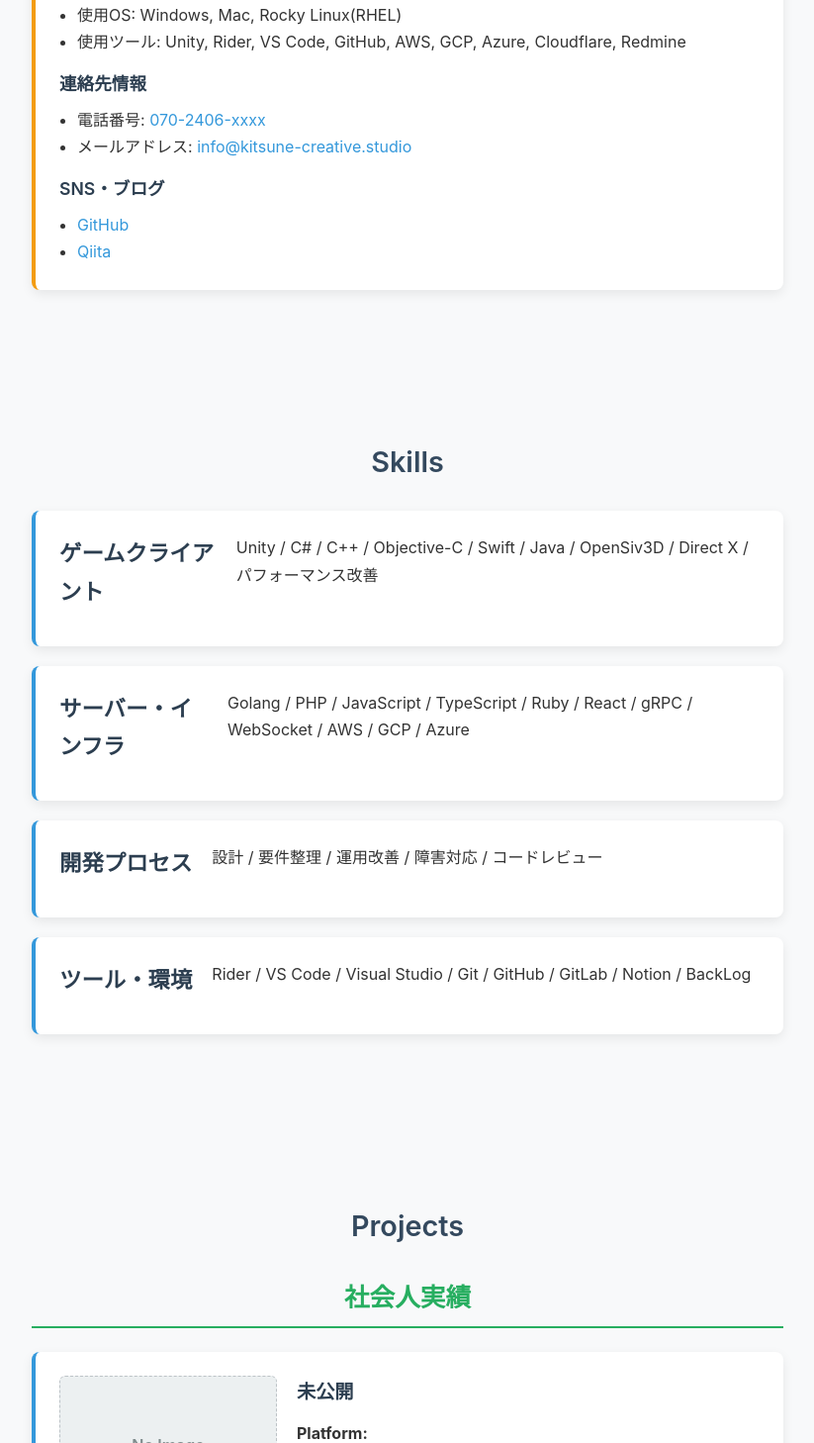
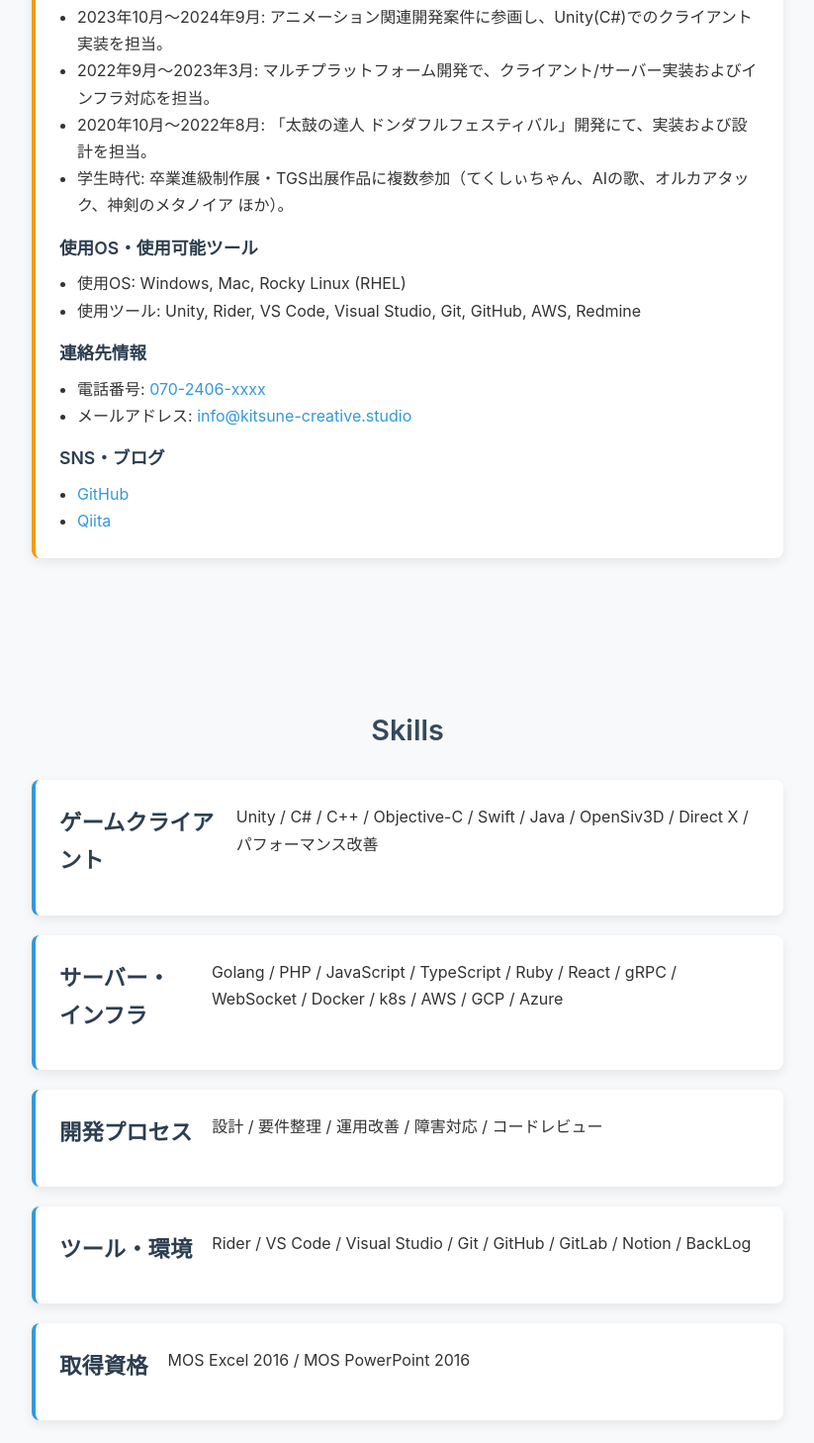
Before and after one commit to kcs-study-class/Portfolio-Sample, a React (Vite) app: page / in a window 1280 px wide. Shown: the part 852-2310 px from the top of the page at 99% size, without its empty margins (228-1051 px from the left). Built offline with nearby package versions, Linux system fonts and the light colour scheme.

Commit message:
Make Footer. UpdateProjects.

```diff
--- a/src/App.css
+++ b/src/App.css
@@ -516,3 +516,32 @@ a:hover {
     padding: 80px 16px 40px;
   }
 }
+
+/* Footer */
+.footer {
+  border-top: 1px solid #e1e8ee;
+  background: #ffffff;
+}
+
+.footer-inner {
+  max-width: 800px;
+  margin: 0 auto;
+  padding: 18px 20px 28px;
+  display: flex;
+  align-items: center;
+  justify-content: space-between;
+  gap: 12px;
+  color: #5f6b76;
+  font-size: 0.95rem;
+}
+
+.footer-inner p {
+  margin: 0;
+}
+
+@media (max-width: 768px) {
+  .footer-inner {
+    flex-direction: column;
+    align-items: flex-start;
+  }
+}
--- a/src/App.tsx
+++ b/src/App.tsx
@@ -5,6 +5,7 @@ import About from './components/About'
 import Skills from './components/Skills'
 import Projects from './components/Projects'
 import Contact from './components/Contact'
+import Footer from './components/Footer'
 import './App.css'
 
 const App: React.FC = () => {
@@ -28,6 +29,7 @@ const App: React.FC = () => {
           <Contact />
         </section>
       </main>
+      <Footer />
     </div>
   )
 }
--- a/src/components/About.tsx
+++ b/src/components/About.tsx
@@ -11,12 +11,16 @@ const About: React.FC = () => {
     selfPr:
       '企画から実装、運用改善までを一貫して進められることが強みです。要件を整理して優先順位を明確にし、短いサイクルで検証しながら品質と速度を両立します。開発中は進捗と課題を可視化し、関係者との認識ずれを防ぎます。新しい技術の検証も継続し、再利用しやすい構成で長期運用に耐える成果物を目指しています。',
     careerAndAwards: [
-      '職務経歴を入力してください',
-      '受賞歴を入力してください'
+      '2024年12月〜2025年5月: ライブ配信連動ゲーム開発にて、UnityクライアントとGolangバックエンドの実装を担当。',
+      '2024年10月〜2025年11月: 運用中スマホタイトルの改修案件で、機能追加・不具合修正・運用改善を担当。',
+      '2023年10月〜2024年9月: アニメーション関連開発案件に参画し、Unity(C#)でのクライアント実装を担当。',
+      '2022年9月〜2023年3月: マルチプラットフォーム開発で、クライアント/サーバー実装およびインフラ対応を担当。',
+      '2020年10月〜2022年8月: 「太鼓の達人 ドンダフルフェスティバル」開発にて、実装および設計を担当。',
+      '学生時代: 卒業進級制作展・TGS出展作品に複数参加（てくしぃちゃん、AIの歌、オルカアタック、神剣のメタノイア ほか）。'
     ],
     osAndTools: [
-      '使用OS: Windows, Mac, Rocky Linux(RHEL)',
-      '使用ツール: Unity, Rider, VS Code, GitHub, AWS, GCP, Azure, Cloudflare, Redmine'
+      '使用OS: Windows, Mac, Rocky Linux (RHEL)',
+      '使用ツール: Unity, Rider, VS Code, Visual Studio, Git, GitHub, AWS, Redmine'
     ],
     phone: '070-2406-xxxx',
     email: 'info@kitsune-creative.studio',
--- /dev/null
+++ b/src/components/Footer.tsx
@@ -0,0 +1,16 @@
+import React from 'react'
+
+const Footer: React.FC = () => {
+  const year = new Date().getFullYear()
+
+  return (
+    <footer className="footer">
+      <div className="footer-inner">
+        <p>© {year} Kitsune Creative Studio. All rights reserved.</p>
+        <a href="#about" aria-label="プロフィールへ戻る">Back to top</a>
+      </div>
+    </footer>
+  )
+}
+
+export default Footer
--- a/src/components/Projects.tsx
+++ b/src/components/Projects.tsx
@@ -46,6 +46,11 @@ const Projects: React.FC<ProjectsProps> = ({ projects }) => {
                   Play
                 </a>
               )}
+              {project.homepage && (
+                <a href={project.homepage} target="_blank" rel="noreferrer">
+                  HomePage
+                </a>
+              )}
             </div>
           </div>
         </div>
--- a/src/components/Skills.tsx
+++ b/src/components/Skills.tsx
@@ -26,6 +26,8 @@ const skillGroups = [
       "React",
       "gRPC",
       "WebSocket",
+      "Docker",
+      "k8s",
       "AWS",
       "GCP",
       "Azure",
@@ -48,6 +50,13 @@ const skillGroups = [
       "BackLog",
     ],
   },
+  {
+    title: "取得資格",
+    items: [
+      "MOS Excel 2016",
+      "MOS PowerPoint 2016",
+    ],
+  },
 ];
 
 const Skills: React.FC = () => (
--- a/src/data/projects.ts
+++ b/src/data/projects.ts
@@ -2,11 +2,14 @@ import type { Project } from '../types'
 
 export const projects: Project[] = [
   {
-    title: '未公開',
-    platform: '',
-    period: '開発',
-    tech: ['非公開'],
-    role: '未公開',
+    title: 'Portfolio サンプル作成',
+    platform: 'Web',
+    period: '3日',
+    tech: ['TypeScript', 'React', 'Codex', 'PhotoShop', 'CloudFlare', 'AWS S3', 'AWS CloudFront'],
+    image:'/images/portfolio_thumb.png',
+    github:'https://github.com/kcs-trial-class/Portfolio-Sample',
+    homepage:'./',
+    role: '',
     category: 'professional'
   },
   {
@@ -16,10 +19,11 @@ export const projects: Project[] = [
     tech: ['非公開'],
     role: 'リードプログラマー',
     image:'/images/clash_dream_thumb.png',
+    homepage:'https://gamebiz.jp/news/417000',
     category: 'professional'
   },
   {
-    title: 'モック開発',
+    title: 'モック開発 (RPGゲーム)',
     platform: '',
     period: '2025年6月~2025年7月',
     tech: ['Unity', 'C#'],
@@ -27,7 +31,7 @@ export const projects: Project[] = [
     category: 'professional'
   },
   {
-    title: '非公開',
+    title: '非公開 (教育向けアプリケーション)',
     platform: '',
     period: '2024年12月~2025年5月',
     tech: ['Unity', 'C#', 'PHP', 'Golang', 'Rider','VS Code', 'AWS' ,'AWS Elemental MediaLive'],
@@ -35,7 +39,7 @@ export const projects: Project[] = [
     category: 'professional'
   },
   {
-    title: '非公開',
+    title: '非公開 (点数計算のある戦略ゲーム)',
     platform: '',
     period: '2024年10月~2025年11月',
     tech: ['Unity', 'C#', 'PHP', 'Rider', 'AWS'],
@@ -43,7 +47,7 @@ export const projects: Project[] = [
     category: 'professional'
   },
   {
-    title: '非公開 (アニメ関連)',
+    title: '非公開 (アニメ作画支援ツール)',
     platform: 'iOS',
     period: '2023年10月~2024年9月',
     tech: ['Unity', 'C#'],
@@ -61,7 +65,7 @@ export const projects: Project[] = [
     category: 'professional'
   },
   {
-    title: '非公開',
+    title: '非公開 (会話型推理ゲーム)',
     platform: 'PC Steam',
     period: '2022年4月~2023年10月',
     tech: ['Unity', 'C#'],
@@ -69,7 +73,7 @@ export const projects: Project[] = [
     category: 'professional'
   },
   {
-    title: '非公開',
+    title: '非公開 (3Dストラテジーゲーム)',
     platform: 'iOS, Android',
     period: '2022年9月~2023年3月',
     tech: ['Unity', 'C#', 'C++', 'Golang', 'gRPC', 'VisualStudio 2022', 'VS Code'],
@@ -82,6 +86,7 @@ export const projects: Project[] = [
     period: '2020年10月～2022年8月',
     tech: ['Unity', 'C#', 'C++', 'Python', 'VisualStudio 2019'],
     role: 'プログラマー, 設計',
+    homepage:'https://dondafulfestival-20th.taiko-ch.net/',
     category: 'professional'
   },
   {
--- a/src/types.ts
+++ b/src/types.ts
@@ -9,5 +9,6 @@ export interface Project {
   github?: string
   gameUrl?: string
   image?: string | null
+  homepage?: string
   category: ProjectCategory
 }
```
Also changed, not shown: public/images/portfolio_thumb.png (added).
